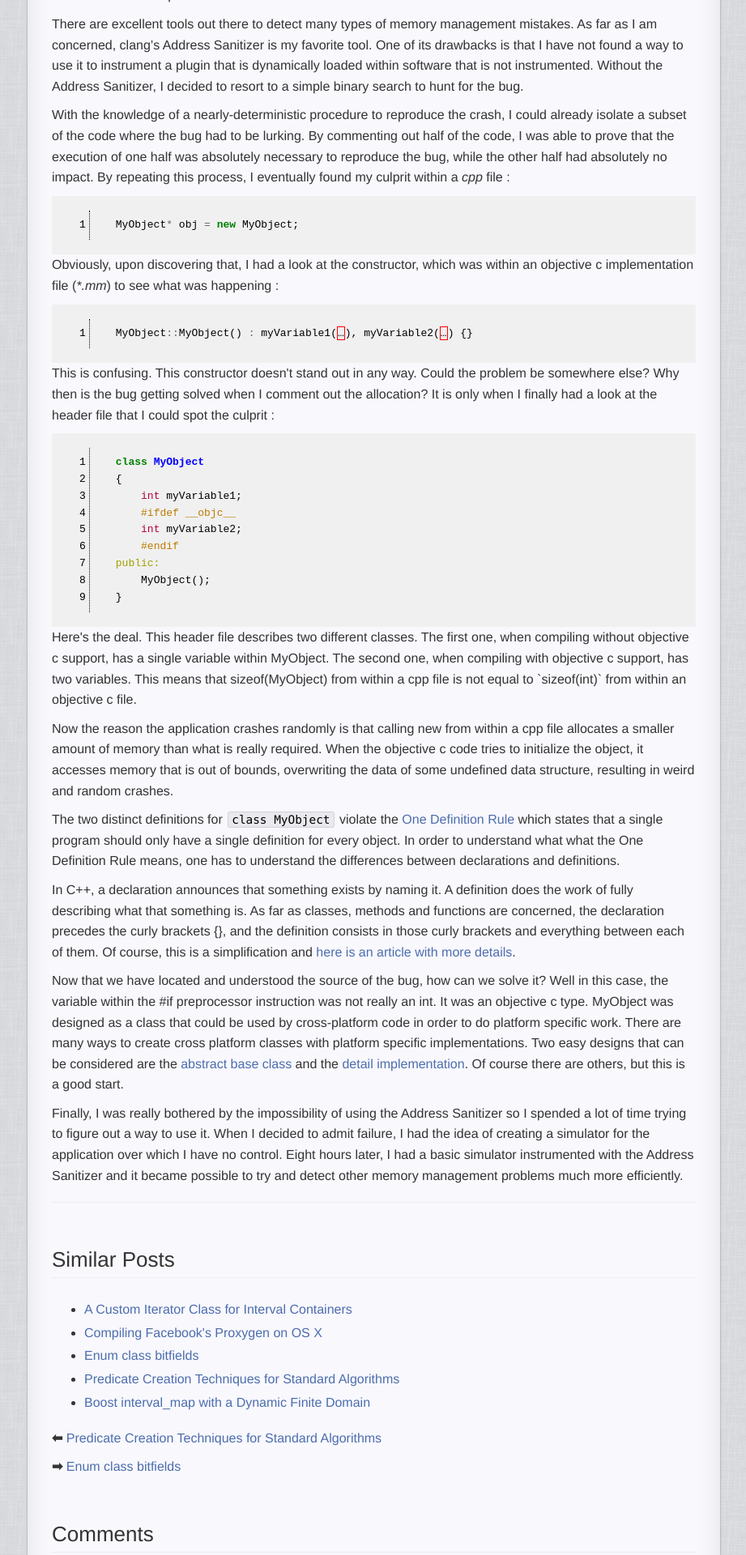
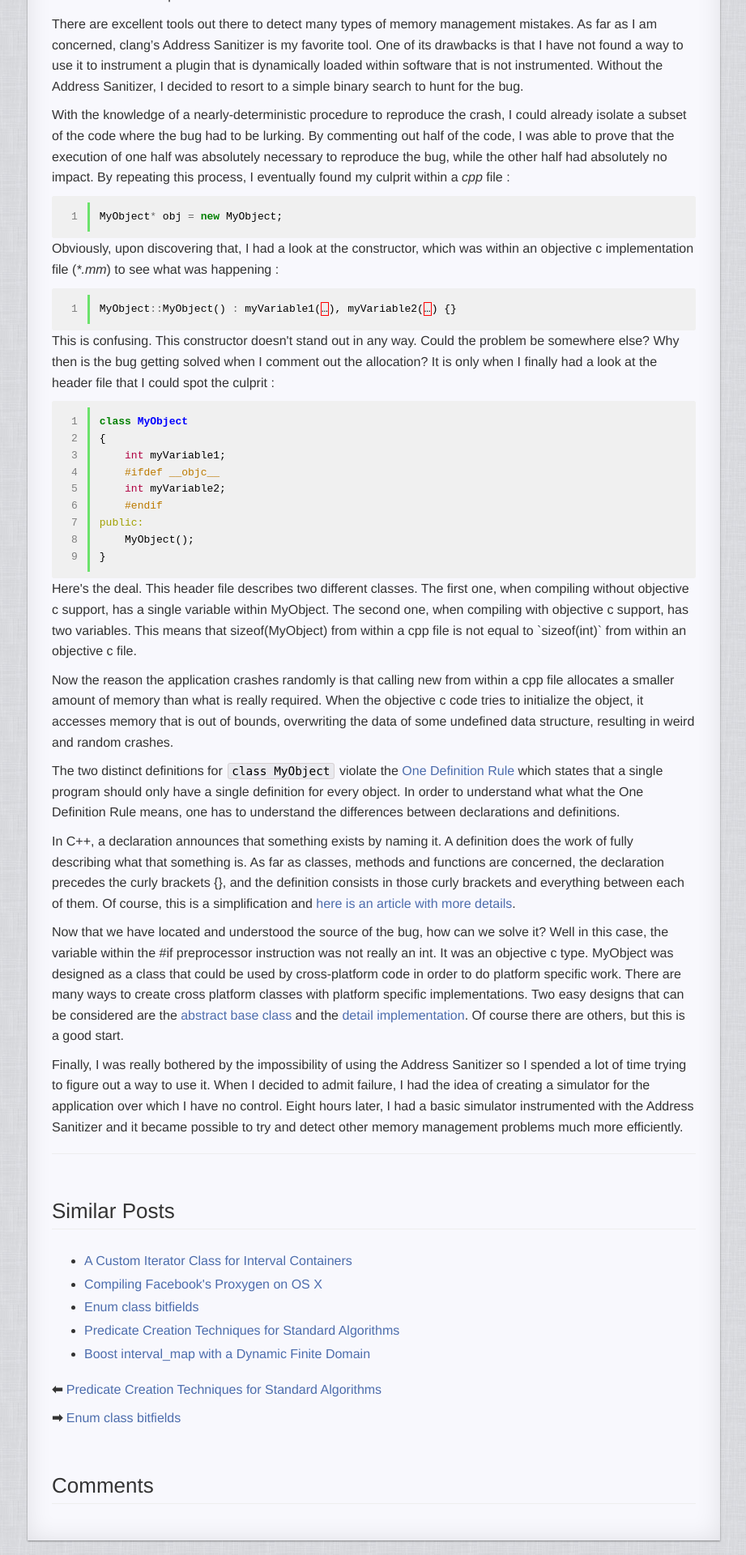
Before and after one commit to Dalzhim/dalzhim.github.io, a Jekyll site: the page built from _posts/2015-11-05-memory-corruption-through-one-definition-rule-odr-violation.md, in a window 1280 px wide. Shown: the part 494-2414 px from the top of the page at 81% size, without its empty margins (36-957 px from the left). Built offline with Jekyll 4.4.1, drawn with Linux system fonts in a browser that asks for light colours; our own code applies the rules of GitHub Pages for plain Markdown files; a style sheet for code colours, icons or effects is not loaded.

Commit message:
Amélioration de l'apparence des blocs de code.

```diff
--- a/_sass/_syntax-highlighting.scss
+++ b/_sass/_syntax-highlighting.scss
@@ -14,7 +14,7 @@ code{
 
 pre {
     margin: 0;
-    padding: 8px 4px 8px 12px;
+    padding: 8px 12px;
     word-wrap: break-word;      /* IE 5.5-7 */
     white-space: pre;
     > code {
@@ -29,9 +29,15 @@ pre {
     table {
         border-top: 0;
         border-bottom: 0;
+        margin: 0;
 
-        tbody tr {
-            background-color: inherit;
+        tbody {
+            tr {
+                background-color: inherit;
+            }
+            td {
+                padding: 0;
+            }
         }
     }
     .gutter {
@@ -43,7 +49,8 @@ pre {
         user-select: none;
     }
     .lineno {
-        border-right: 1px dotted;
+        border-right: 3px solid #6ce26c;
+        color: #7f7f7f;
     }
     border-radius: 3px;
     background: #f0f0f0;
```
